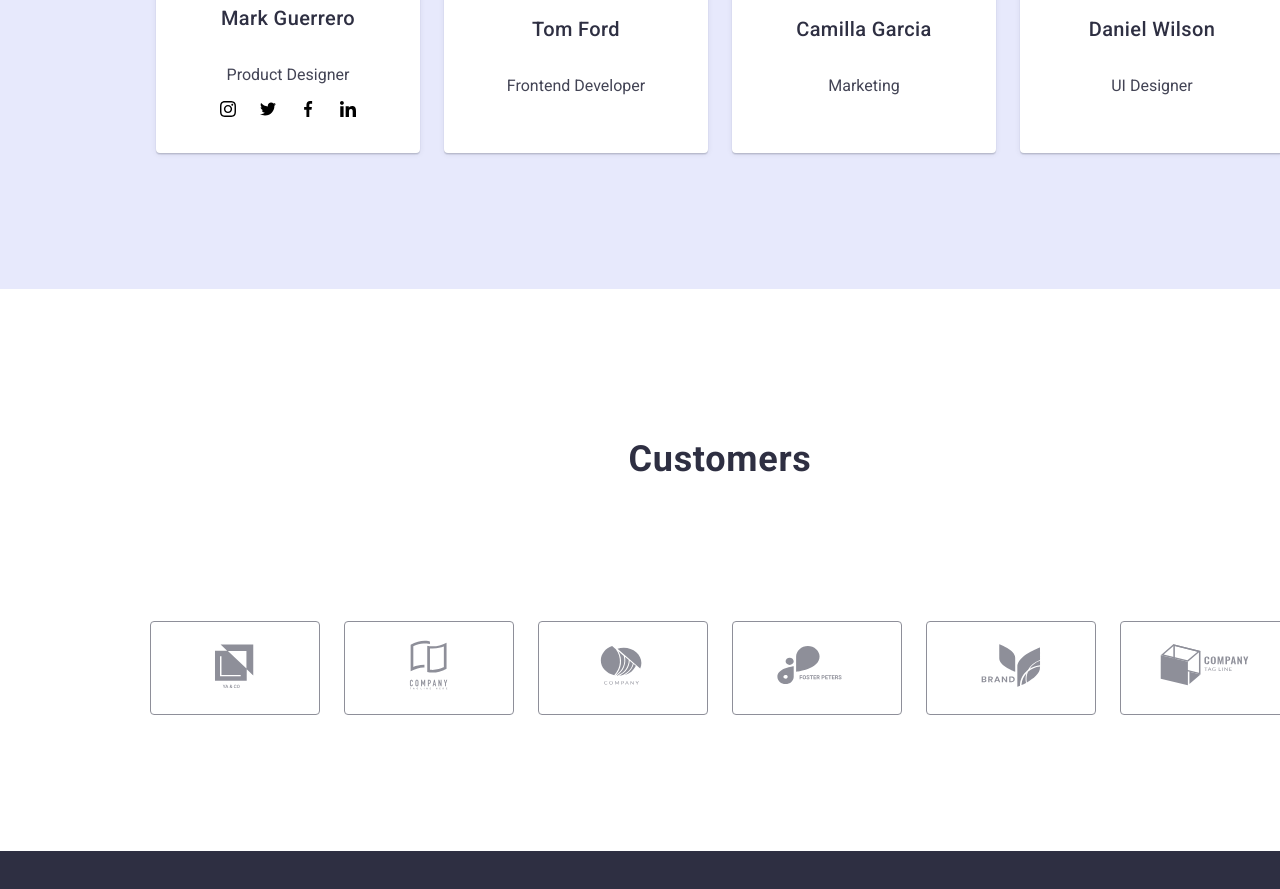
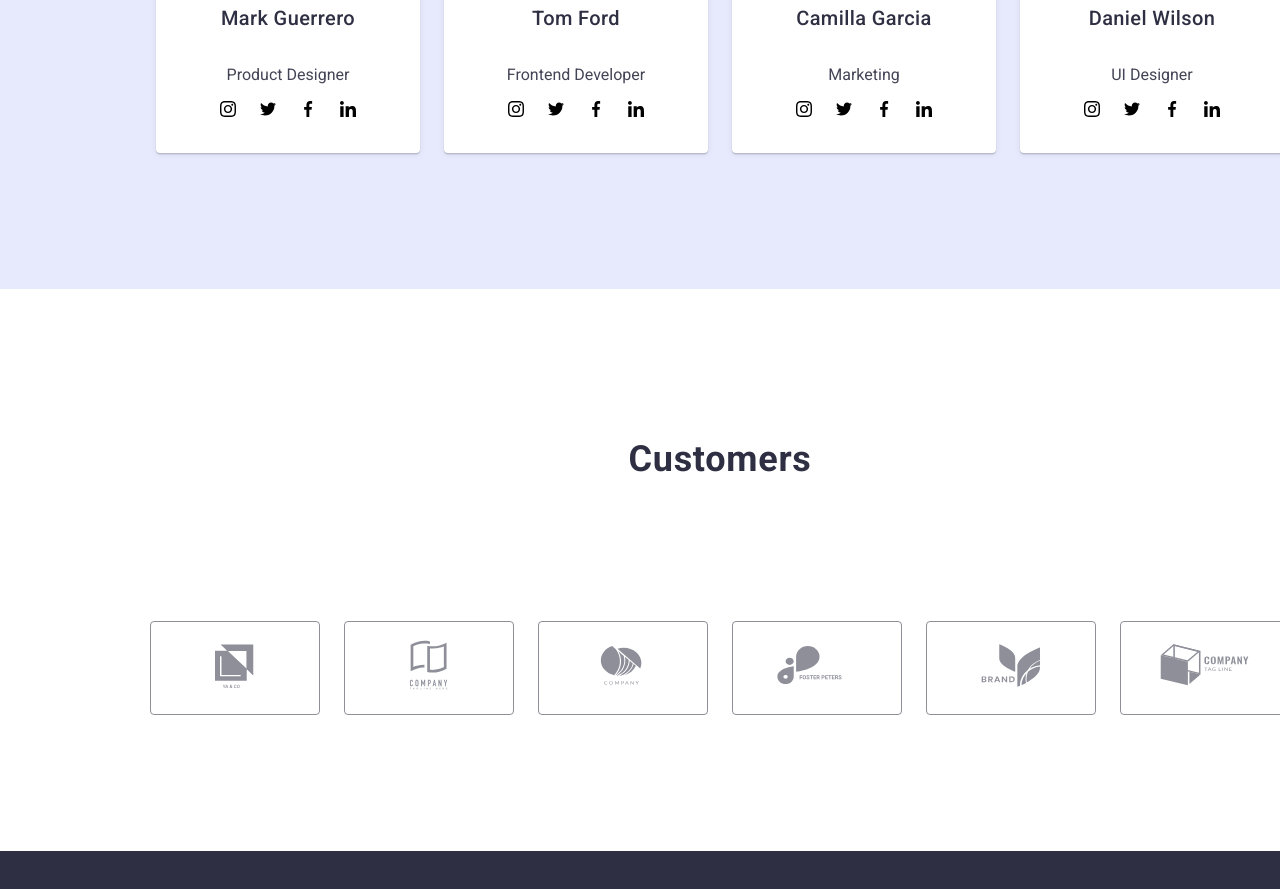
Before and after one commit to Freaklord11/goit-markup-hw-04, a plain HTML site: page index.html in a window 1280 px wide. Shown: the part 2460-3349 px from the top of the page. Drawn offline with Linux system fonts and the light colour scheme.

Commit message:
Social Icons

```diff
--- a/index.html
+++ b/index.html
@@ -170,19 +170,93 @@
             <img src="images/imgTom.png" alt="Tom Ford" width="264" />
             <h3>Tom Ford</h3>
             <p>Frontend Developer</p>
+            <div class="social-icon">
+              <a href="#">
+                <svg width="16" height="16">
+                  <use href="./images/icons.svg#instagram"></use>
+                </svg>
+              </a>
+              <!--Twitter-->
+              <a href="#">
+                <svg width="16" height="16">
+                  <use href="./images/icons.svg#twitter-1"></use>
+                </svg>
+              </a>
+              <!--Instagram-->
+              <a href="#">
+                <svg width="16" height="16">
+                  <use href="./images/icons.svg#facebook-1"></use>
+                </svg>
+              </a>
+              <!--Linkin-->
+              <a href="#">
+                <svg width="16" height="16">
+                  <use href="./images/icons.svg#linkedin-1"></use>
+                </svg>
+              </a>
+            </div>
           </li>
 
           <li class="team-camila">
             <img src="images/imgCamila.jpg" alt="Camilla Garcia" width="264" />
             <h3>Camilla Garcia</h3>
             <p>Marketing</p>
+            <div class="social-icon">
+              <a href="#">
+                <svg width="16" height="16">
+                  <use href="./images/icons.svg#instagram"></use>
+                </svg>
+              </a>
+              <!--Twitter-->
+              <a href="#">
+                <svg width="16" height="16">
+                  <use href="./images/icons.svg#twitter-1"></use>
+                </svg>
+              </a>
+              <!--Instagram-->
+              <a href="#">
+                <svg width="16" height="16">
+                  <use href="./images/icons.svg#facebook-1"></use>
+                </svg>
+              </a>
+              <!--Linkin-->
+              <a href="#">
+                <svg width="16" height="16">
+                  <use href="./images/icons.svg#linkedin-1"></use>
+                </svg>
+              </a>
+            </div>
           </li>
-
 
           <li class="team-daniel">
             <img src="images/imgDaniel.png" alt="Daniel Wilson" width="264" />
             <h3>Daniel Wilson</h3>
             <p>UI Designer</p>
+            <div class="social-icon">
+              <a href="#">
+                <svg width="16" height="16">
+                  <use href="./images/icons.svg#instagram"></use>
+                </svg>
+              </a>
+              <!--Twitter-->
+              <a href="#">
+                <svg width="16" height="16">
+                  <use href="./images/icons.svg#twitter-1"></use>
+                </svg>
+              </a>
+              <!--Instagram-->
+              <a href="#">
+                <svg width="16" height="16">
+                  <use href="./images/icons.svg#facebook-1"></use>
+                </svg>
+              </a>
+              <!--Linkin-->
+              <a href="#">
+                <svg width="16" height="16">
+                  <use href="./images/icons.svg#linkedin-1"></use>
+                </svg>
+              </a>
+            </div>
           </li>
         </ul>
       </section>
```
